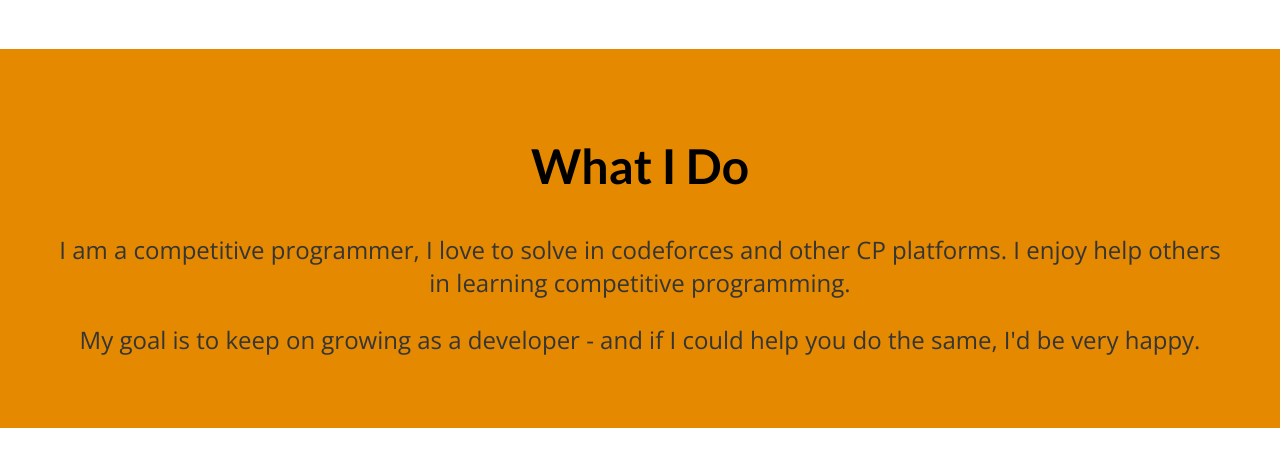
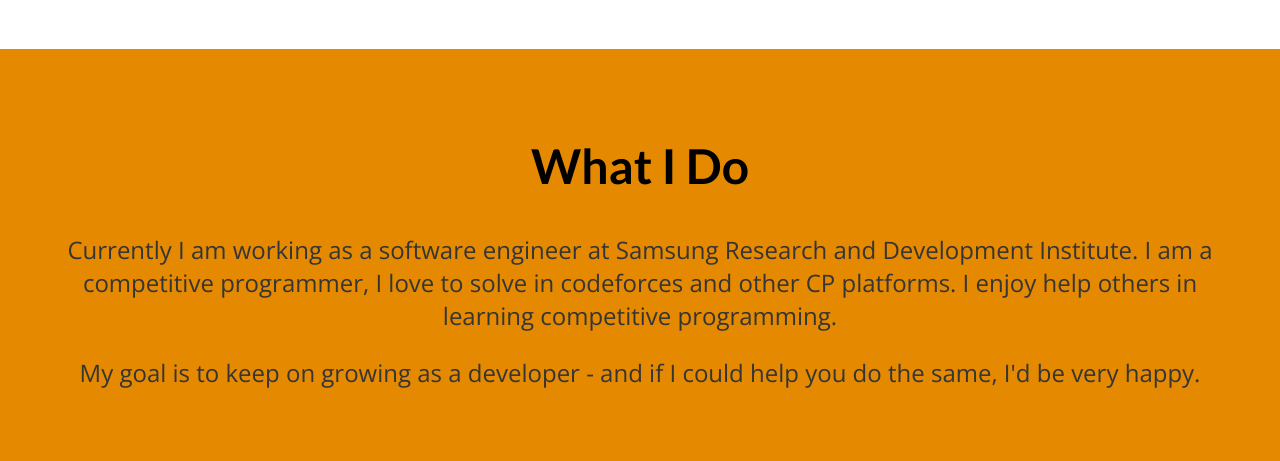
Before and after one commit to ashikHstu/My-blog-site-Django, a Django app: page / in a window 1280 px wide. Shown: the part 858-1319 px from the top of the page. Before the commit the page ends 1286 px from the top, so only its background shows below. Run offline with Django 5.2, Linux system fonts and the light colour scheme; data comes from the database, SQL or seed files in the repository.

Commit message:
about me updatd

```diff
--- a/blog/templates/blog/index.html
+++ b/blog/templates/blog/index.html
@@ -34,7 +34,7 @@
 
     <section id="about">
         <h2>What I Do </h2>
-        <p>I am a competitive programmer, I love to solve in codeforces and other CP platforms.
+        <p>Currently I am working as a software engineer at Samsung Research and Development Institute. I am a competitive programmer, I love to solve in codeforces and other CP platforms.
              I enjoy help others in learning competitive programming.
         </p>
         <p>
```
